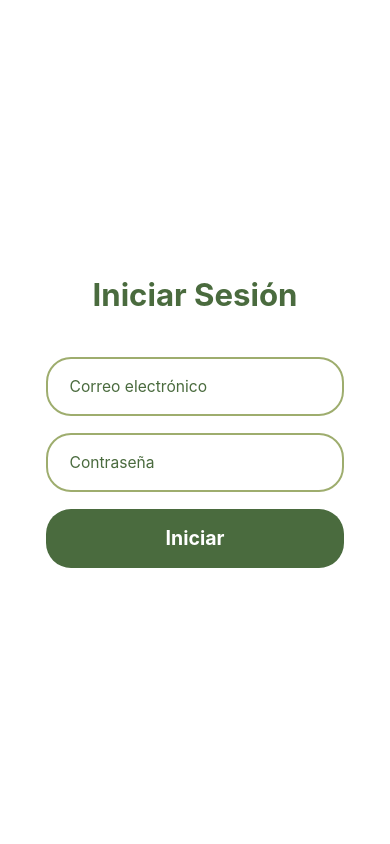
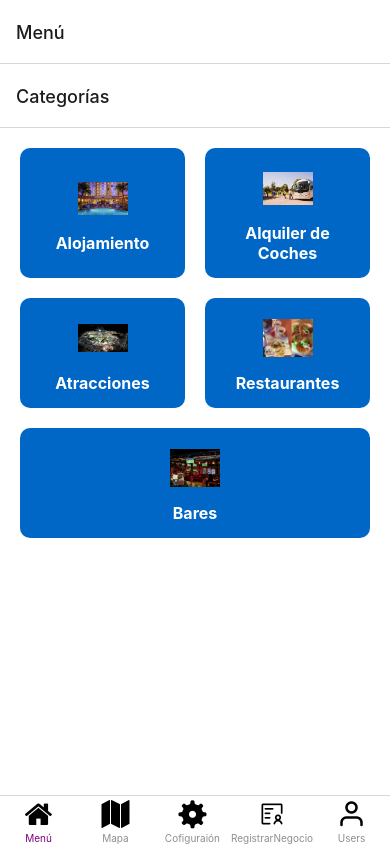
Before and after one commit to Efrain635/ExploreNic, a React Native app: screen / in a window 390 px wide. Built offline with nearby package versions, Linux system fonts and the light colour scheme; no server answers.

Commit message:
Registro_Negocios

```diff
--- a/App.js
+++ b/App.js
@@ -1,10 +1,9 @@
 import * as React from 'react';
-import Login from './Screen/Login';
+import Navegacion from './Navegacion';
 
 export default function App() {
   return(
-
-    <Login>
-    </Login>
+    <Navegacion>
+    </Navegacion>
   )
 }
--- a/Navegacion.js
+++ b/Navegacion.js
@@ -5,6 +5,7 @@ import { createStackNavigator } from '@react-navigation/stack';
 import FontAwesome from '@expo/vector-icons/FontAwesome';
 import Fontisto from '@expo/vector-icons/Fontisto';
 import Feather from '@expo/vector-icons/Feather';
+import AntDesign from '@expo/vector-icons/AntDesign';
 
 import Settings from './Screen/Settings';
 import Home from './Screen/Home';
@@ -16,7 +17,8 @@ import AlquilerCoches from './Screen/AlquilerCoches';  // Nueva pantalla
 import Atracciones from './Screen/Atracciones';  // Nueva pantalla
 import Restaurantes from './Screen/Restaurantes';  // Nueva pantalla
 import Bares from './Screen/Bares';  // Nueva pantalla
-import maps from './Screen/Mapa'; // Opcion de Mapa
+import maps from './Screen/Mapa';
+import RegistroNegocio from './Screen/RegistroNegocio';  // Nueva pantalla
 import Login from './Screen/Login';
 
 const Tab = createBottomTabNavigator();
@@ -55,6 +57,15 @@ function MyTabs() {
           tabBarLabel: 'Cofiguraión',
           tabBarIcon: ({ color, size }) => (
             <Fontisto name="player-settings" size={28} color="black" />
+          ),
+        }}
+      />
+
+      <Tab.Screen name='RegistroNegocio' component={RegistroNegocio}
+        options={{
+          tabBarLabel: 'RegistrarNegocio',
+          tabBarIcon: ({ color, size }) => (
+            <AntDesign name="solution1" size={24} color="black" />
           ),
         }}
       />
@@ -99,28 +110,34 @@ function StackDetailHome() {
         component={Alojamiento}>
       </DetailHomeNavigator.Screen>
 
-      {/* Añadiendo la pantalla Atracciones */}
+      {/* Añadiendo la pantalla Home */}
       <DetailHomeNavigator.Screen
         name="AtraccionesScreen"
         component={Atracciones}>
       </DetailHomeNavigator.Screen>
 
-      {/* Añadiendo la pantalla Atracciones */}
+      {/* Añadiendo la pantalla Restauranteas */}
       <DetailHomeNavigator.Screen
         name="RestaurantesScreen"
         component={Restaurantes}>
       </DetailHomeNavigator.Screen>
 
-      {/* Añadiendo la pantalla Atracciones */}
+      {/* Añadiendo la pantalla AlquilerCoches */}
       <DetailHomeNavigator.Screen
         name="AlquilerScreen"
         component={AlquilerCoches}>
       </DetailHomeNavigator.Screen>
 
-      {/* Añadiendo la pantalla Atracciones */}
+      {/* Añadiendo la pantalla Bares */}
       <DetailHomeNavigator.Screen
         name="BaresScreen"
         component={Bares}>
+      </DetailHomeNavigator.Screen>
+
+      {/* Añadiendo la pantalla Bares */}
+      <DetailHomeNavigator.Screen
+        name="RegistroNegocioScreen"
+        component={RegistroNegocio}>
       </DetailHomeNavigator.Screen>
 
     </DetailHomeNavigator.Navigator>
--- /dev/null
+++ b/Screen/RegistroNegocio.js
@@ -0,0 +1,217 @@
+import React, { useState } from 'react';
+import { View, Text, TextInput, Button, StyleSheet, Alert, FlatList, ScrollView, Image } from 'react-native';
+import { Picker } from '@react-native-picker/picker';
+import { db } from '../database/firebaseconfig';
+import { collection, addDoc } from 'firebase/firestore';
+import MapView, { Marker } from 'react-native-maps';
+import { launchImageLibrary } from 'react-native-image-picker';
+
+export default function RegistroNegocio() {
+  const [nombre, setNombre] = useState('');
+  const [tipo, setTipo] = useState('Alojamiento');
+  const [descripcion, setDescripcion] = useState('');
+  const [ubicacion, setUbicacion] = useState({
+    latitude: 12.8654,
+    longitude: -85.2072,
+  });
+  const [markerVisible, setMarkerVisible] = useState(false);
+  const [serviciosSeleccionados, setServiciosSeleccionados] = useState(['', '', '', '', '']);
+  const [imagenes, setImagenes] = useState([]);
+  const [cargando, setCargando] = useState(false);
+
+  const handleRegistro = async () => {
+    try {
+      setCargando(true);
+      await addDoc(collection(db, 'negocios'), {
+        nombre,
+        tipo,
+        descripcion,
+        ubicacion,
+        servicios: serviciosSeleccionados.filter(servicio => servicio !== ''),
+        imagenes,
+      });
+      Alert.alert('Éxito', 'Negocio registrado con éxito');
+      setNombre('');
+      setTipo('Alojamiento');
+      setDescripcion('');
+      setUbicacion({ latitude: 12.8654, longitude: -85.2072 });
+      setMarkerVisible(false);
+      setServiciosSeleccionados(['', '', '', '', '']);
+      setImagenes([]);
+    } catch (error) {
+      Alert.alert('Error', 'No se pudo registrar el negocio');
+    } finally {
+      setCargando(false);
+    }
+  };
+
+  const onMapPress = (event) => {
+    const { coordinate } = event.nativeEvent;
+    setUbicacion(coordinate);
+    setMarkerVisible(true);
+  };
+
+  const actualizarServicio = (index, value) => {
+    const nuevosServicios = [...serviciosSeleccionados];
+    nuevosServicios[index] = value;
+    setServiciosSeleccionados(nuevosServicios);
+  };
+
+  const seleccionarImagenes = async () => {
+    const options = {
+      mediaType: 'photo',
+      selectionLimit: 0,
+    };
+
+    try {
+      const response = await launchImageLibrary(options);
+
+      if (response.didCancel) {
+        console.log('El usuario canceló la selección de imágenes');
+      } else if (response.errorCode) {
+        Alert.alert('Error en la selección de imágenes', response.errorMessage);
+      } else {
+        setImagenes(response.assets);
+      }
+    } catch (error) {
+      console.error('Error al seleccionar imágenes:', error);
+      Alert.alert('Error', 'No se pudo seleccionar las imágenes');
+    }
+  };
+
+  return (
+    <ScrollView style={styles.container} contentContainerStyle={styles.scrollViewContent}>
+      <Text style={styles.title}>Registrar Negocio</Text>
+      <TextInput
+        style={styles.input}
+        placeholder="Nombre del negocio"
+        value={nombre}
+        onChangeText={setNombre}
+      />
+      <Text style={styles.label}>Tipo de negocio:</Text>
+      <Picker
+        selectedValue={tipo}
+        onValueChange={(itemValue) => setTipo(itemValue)}
+        style={styles.picker}
+      >
+        <Picker.Item label="Alojamiento" value="Alojamiento" />
+        <Picker.Item label="Alquiler de coches" value="Alquiler de coches" />
+        <Picker.Item label="Atracciones" value="Atracciones" />
+        <Picker.Item label="Restaurantes" value="Restaurantes" />
+        <Picker.Item label="Bares" value="Bares" />
+      </Picker>
+
+      <Text style={styles.label}>Servicios ofrecidos:</Text>
+      {serviciosSeleccionados.map((servicio, index) => (
+        <Picker
+          key={index}
+          selectedValue={servicio}
+          onValueChange={(itemValue) => actualizarServicio(index, itemValue)}
+          style={styles.picker}
+        >
+          <Picker.Item label="Seleccione un servicio" value="" />
+          <Picker.Item label="Wi-Fi" value="Wi-Fi" />
+          <Picker.Item label="Desayuno" value="Desayuno" />
+          <Picker.Item label="Almuerzo" value="Almuerzo" />
+          <Picker.Item label="Cena" value="Cena" />
+          <Picker.Item label="Estacionamiento" value="Estacionamiento" />
+          <Picker.Item label="Guia turistico" value="Guia turistico" />
+          <Picker.Item label="Recepción 24 horas" value="Recepción 24 horas" />
+          <Picker.Item label="Transporte" value="Transporte" />
+        </Picker>
+      ))}
+
+      <TextInput
+        style={styles.input}
+        placeholder="Descripción"
+        value={descripcion}
+        onChangeText={setDescripcion}
+        multiline
+      />
+
+      <Text style={styles.label}>Ubicación:</Text>
+      <MapView
+        style={styles.map}
+        initialRegion={{
+          latitude: ubicacion.latitude,
+          longitude: ubicacion.longitude,
+          latitudeDelta: 0.0922,
+          longitudeDelta: 0.0421,
+        }}
+        onPress={onMapPress}
+      >
+        {markerVisible && <Marker coordinate={ubicacion} title="Ubicación seleccionada" />}
+      </MapView>
+
+      <Button title="Seleccionar Imágenes" onPress={seleccionarImagenes} />
+
+      <FlatList
+        data={imagenes}
+        keyExtractor={(item) => item.uri}
+        renderItem={({ item }) => (
+          <Image source={{ uri: item.uri }} style={styles.image} />
+        )}
+        horizontal
+        showsHorizontalScrollIndicator={false}
+      />
+
+      <View style={styles.buttonContainer}>
+        <Button title="Registrar" onPress={handleRegistro} disabled={cargando} />
+      </View>
+    </ScrollView>
+  );
+}
+
+const styles = StyleSheet.create({
+  container: {
+    flex: 1,
+    padding: 20,
+    backgroundColor: '#0067C6',
+  },
+  scrollViewContent: {
+    paddingBottom: 80,
+  },
+  title: {
+    fontSize: 24,
+    color: '#fff',
+    fontWeight: 'bold',
+    marginBottom: 20,
+    textAlign: 'center',
+  },
+  label: {
+    color: '#fff',
+    marginBottom: 10,
+  },
+  input: {
+    height: 40,
+    borderColor: '#fff',
+    borderWidth: 1,
+    marginBottom: 15,
+    paddingHorizontal: 10,
+    borderRadius: 5,
+    backgroundColor: '#fff',
+  },
+  picker: {
+    height: 50,
+    borderColor: '#fff',
+    borderWidth: 1,
+    marginBottom: 15,
+    borderRadius: 5,
+    backgroundColor: '#fff',
+  },
+  map: {
+    width: '100%',
+    height: 300,
+    marginBottom: 15,
+  },
+  buttonContainer: {
+    marginTop: 20,
+    alignItems: 'center',
+  },
+  image: {
+    width: 100,
+    height: 100,
+    marginRight: 10,
+    borderRadius: 5,
+  },
+});
--- a/package.json
+++ b/package.json
@@ -10,6 +10,7 @@
   },
   "dependencies": {
     "@react-native-async-storage/async-storage": "^1.24.0",
+    "@react-native-picker/picker": "^2.8.1",
     "@react-navigation/bottom-tabs": "^6.6.1",
     "@react-navigation/native": "^6.1.18",
     "@react-navigation/stack": "^6.4.1",
@@ -19,7 +20,8 @@
     "react": "18.2.0",
     "react-native": "0.74.5",
     "react-native-gesture-handler": "^2.20.0",
-    "react-native-maps": "1.18.2",
+    "react-native-image-picker": "^7.1.2",
+    "react-native-maps": "^1.18.2",
     "react-native-reanimated": "^3.15.5",
     "react-native-safe-area-context": "^4.11.0",
     "react-native-screens": "^3.34.0"
```
Also changed, not shown: 1 other file (tests, documents, lock files or other folders).
